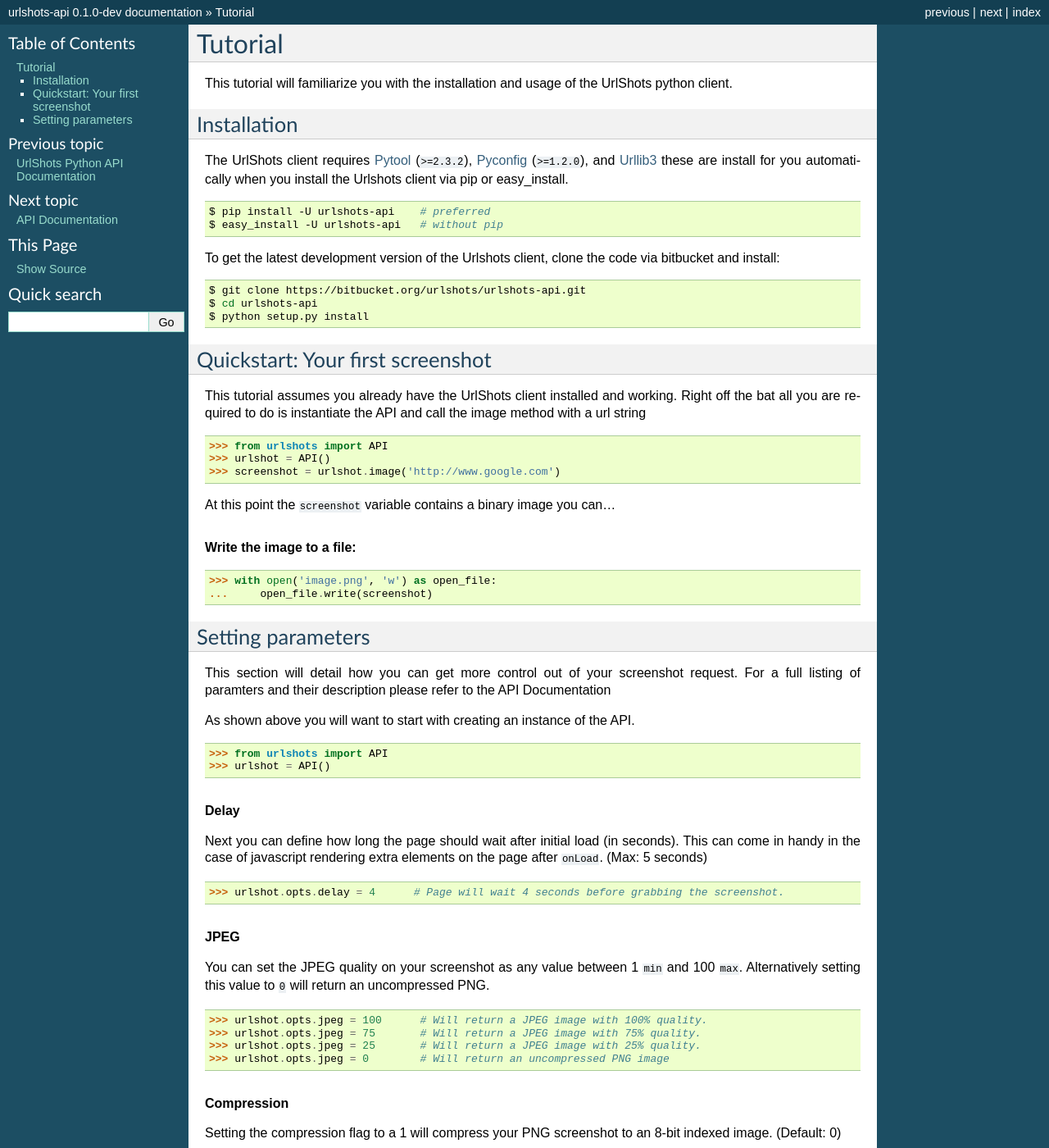
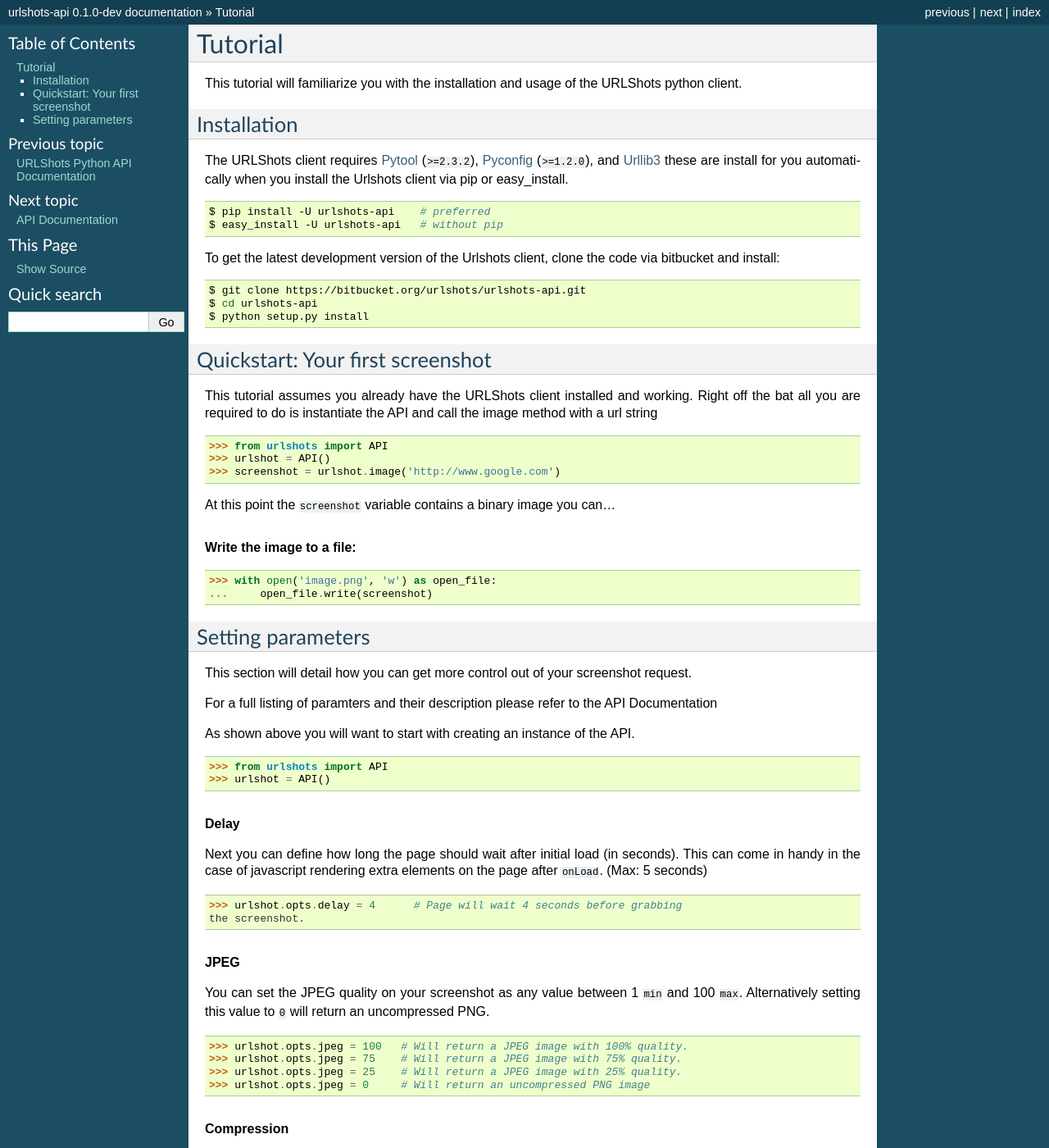
Before and after one commit to mattjmorrison/urlshots-client-python, a Sphinx documentation site: the page built from docs/tutorial.rst, in a window 1280 px wide and 1400 px high. Shown: the whole window at 82% size. Built offline with Sphinx 7.4.7, drawn with Linux system fonts in a browser that asks for light colours; pages that are not in the unit, such as notebooks, are missing from menus; some of the changed text lies outside the part shown.

Commit message:
documentation cleanup
- Changed references from UrlShots to URLShots
- wrapped lines in index and tutorial to 80 characters

```diff
--- a/docs/index.rst
+++ b/docs/index.rst
@@ -7,7 +7,7 @@
 
 
 =================================
-UrlShots Python API Documentation
+URLShots Python API Documentation
 =================================
 
 This document should serve as a guide for utilizing the installable urlshots-api
--- a/docs/tutorial.rst
+++ b/docs/tutorial.rst
@@ -10,20 +10,22 @@ Tutorial
 ========
 
 This tutorial will familiarize you with the installation and usage of
-the UrlShots python client.
+the URLShots python client.
 
 Installation
 ============
 
-The UrlShots client requires Pytool_ (``>=2.3.2``), Pyconfig_ (``>=1.2.0``), and Urllib3_
-these are install for you automatically when you install the Urlshots client via pip or easy_install.
+The URLShots client requires Pytool_ (``>=2.3.2``), Pyconfig_ (``>=1.2.0``),
+and Urllib3_ these are install for you automatically when you install the
+Urlshots client via pip or easy_install.
 
 .. code-block:: bash
 
     $ pip install -U urlshots-api    # preferred
     $ easy_install -U urlshots-api   # without pip
 
-To get the latest development version of the Urlshots client, clone the code via bitbucket and install:
+To get the latest development version of the Urlshots client, clone the code
+via bitbucket and install:
 
 .. code-block:: bash
 
@@ -34,8 +36,10 @@ To get the latest development version of the Urlshots client, clone the code via
 Quickstart: Your first screenshot
 =================================
 
-This tutorial assumes you already have the UrlShots client installed and working. Right off the bat
-all you are required to do is instantiate the API and call the image method with a url string
+This tutorial assumes you already have the URLShots client installed and
+working. Right off the bat
+all you are required to do is instantiate the API and call the image method
+with a url string
 
 ::
 
@@ -55,8 +59,11 @@ At this point the ``screenshot`` variable contains a binary image you can...
 Setting parameters
 ==================
 
-This section will detail how you can get more control out of your screenshot request.
-For a full listing of paramters and their description please refer to the :ref:`API Documentation <api>`
+This section will detail how you can get more control out of your screenshot
+request.
+
+For a full listing of paramters and their description please refer to the
+:ref:`API Documentation <api>`
 
 As shown above you will want to start with creating an instance of the API.
 
@@ -67,29 +74,33 @@ As shown above you will want to start with creating an instance of the API.
 
 .. rubric:: Delay
 
-Next you can define how long the page should wait after initial load (in seconds).  This
-can come in handy in the case of javascript rendering extra elements on the page after ``onLoad``.
+Next you can define how long the page should wait after initial load
+(in seconds).  This can come in handy in the case of javascript rendering extra
+elements on the page after ``onLoad``.
 (Max: 5 seconds)
 
 ::
 
-    >>> urlshot.opts.delay = 4      # Page will wait 4 seconds before grabbing the screenshot.
+    >>> urlshot.opts.delay = 4      # Page will wait 4 seconds before grabbing
+    the screenshot.
 
 .. rubric:: JPEG
 
-You can set the JPEG quality on your screenshot as any value between 1 ``min``  and 100 ``max``.  Alternatively
-setting this value to ``0`` will return an uncompressed PNG.
+You can set the JPEG quality on your screenshot as any value between 1 ``min``
+and 100 ``max``.  Alternatively setting this value to ``0`` will return an
+uncompressed PNG.
 
 ::
 
-    >>> urlshot.opts.jpeg = 100      # Will return a JPEG image with 100% quality.
-    >>> urlshot.opts.jpeg = 75       # Will return a JPEG image with 75% quality.
-    >>> urlshot.opts.jpeg = 25       # Will return a JPEG image with 25% quality.
-    >>> urlshot.opts.jpeg = 0        # Will return an uncompressed PNG image
+    >>> urlshot.opts.jpeg = 100   # Will return a JPEG image with 100% quality.
+    >>> urlshot.opts.jpeg = 75    # Will return a JPEG image with 75% quality.
+    >>> urlshot.opts.jpeg = 25    # Will return a JPEG image with 25% quality.
+    >>> urlshot.opts.jpeg = 0     # Will return an uncompressed PNG image
 
 .. rubric:: Compression
 
-Setting the compression flag to a 1 will compress your PNG screenshot to an 8-bit indexed image. (Default: 0)
+Setting the compression flag to a 1 will compress your PNG screenshot to an
+8-bit indexed image. (Default: 0)
 
 ::
 
@@ -97,34 +108,44 @@ Setting the compression flag to a 1 will compress your PNG screenshot to an 8-bi
 
 .. rubric:: Timeout
 
-Timeout will tell the page how long to wait for the page to become responsive before returning an error. (Default: 20 seconds)
+Timeout will tell the page how long to wait for the page to become responsive
+before returning an error. (Default: 20 seconds)
 
 ::
 
-    >>> urlshot.opts.timeout = 10      # Page will wait 10 seconds and return an error if no response from the server
+    >>> urlshot.opts.timeout = 10      # Page will wait 10 seconds and return
+    an error if no response from the server
 
 .. rubric:: Actions
 
 ::
 
-    >>> urlshot.opts.actions = 'crop:0,0,800,600'      # Screenshot will crop to this specific box size
-    >>> urlshot.opts.actions = 'scale:.75'             # Screenshot will be 75% of it's original resolution
-    >>> urlshot.opts.actions = 'scale:.75|crop:0,0,800,600'             # Both of the above in order
+    # Screenshot will crop to this specific box size
+    >>> urlshot.opts.actions = 'crop:0,0,800,600'
+
+    # Screenshot will be 75% of it's original resolution
+    >>> urlshot.opts.actions = 'scale:.75'
+
+    # Both of the above in order
+    >>> urlshot.opts.actions = 'scale:.75|crop:0,0,800,600'
 
 .. rubric:: Concurrency
 
 ::
 
-    >>> urlshot.opts.concurrency = 1      # How many concurrent requests can your application handle?
+    >>> urlshot.opts.concurrency = 1      # How many concurrent requests can
+                                          # your application handle?
 
 .. rubric:: Window
 
 ::
 
-    >>> urlshot.opts.window = (1024, 768)      # Window resolution to render the page at
+    # Window resolution to render the page at
+    >>> urlshot.opts.window = (1024, 768)
 
 .. rubric:: Host (expert)
 
 ::
 
-    >>> urlshot.opts.host = 'api123.urlshots.net'      # Only use if you have a special instance assigned to your api key
+    # Only use if you have a special instance assigned to your api key
+    >>> urlshot.opts.host = 'api123.urlshots.net'
```
